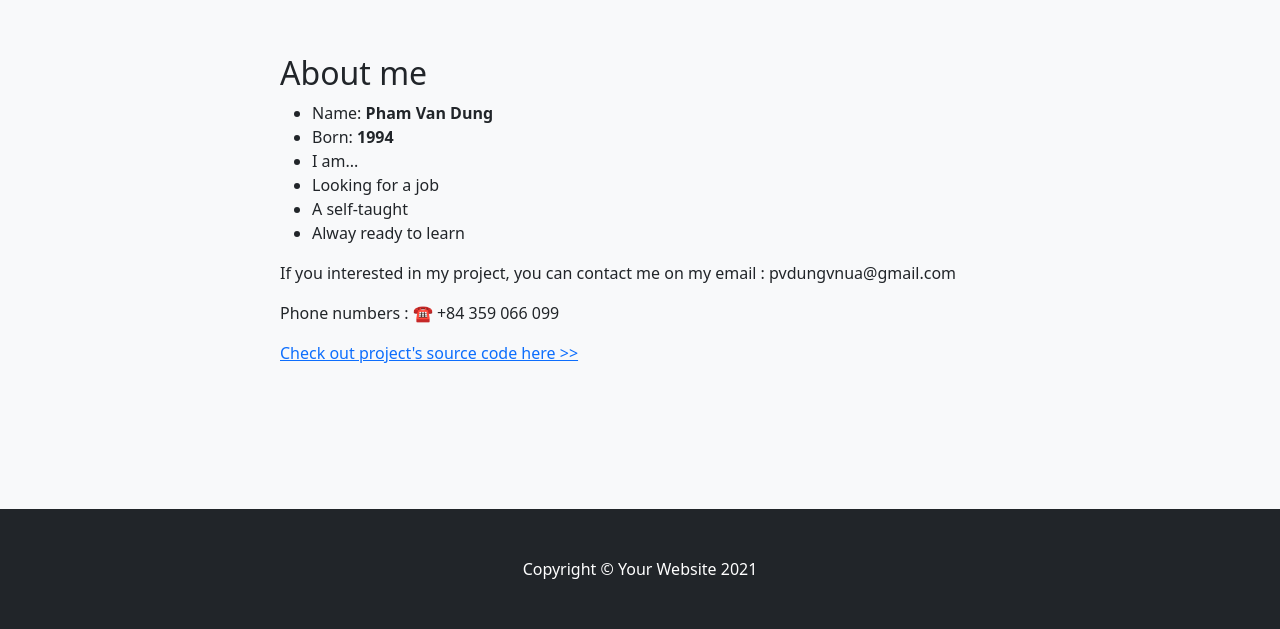
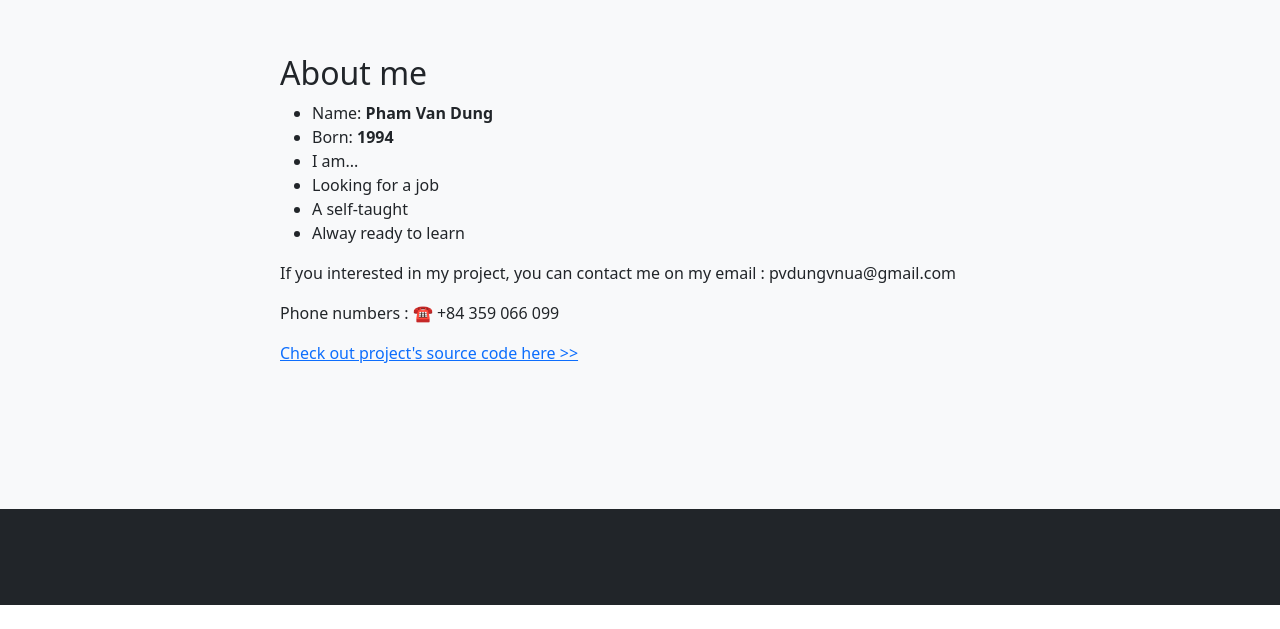
Before and after one commit to AndyPham1394/projectxyz, a website: page views/index.html in a window 1280 px wide. Shown: the part 2147-2776 px from the top of the page. After the commit the page ends 2752 px from the top, so only its background shows below. Drawn offline with nearby package versions, Linux system fonts and the light colour scheme; files that its build step writes are made by us from their sources.

Commit message:
rewrite comment and adjust machinemainpage 2

```diff
--- a/views/index.html
+++ b/views/index.html
@@ -150,11 +150,7 @@
     </section>
     <!-- Footer-->
     <footer class="py-5 bg-dark">
-      <div class="container px-4">
-        <p class="m-0 text-center text-white">
-          Copyright &copy; Your Website 2021
-        </p>
-      </div>
+      <div class="container px-4"></div>
     </footer>
     <!-- Bootstrap core JS-->
     <script src="https://cdn.jsdelivr.net/npm/bootstrap@5.1.3/dist/js/bootstrap.bundle.min.js"></script>
```
Also changed, not shown: 1 other file.
